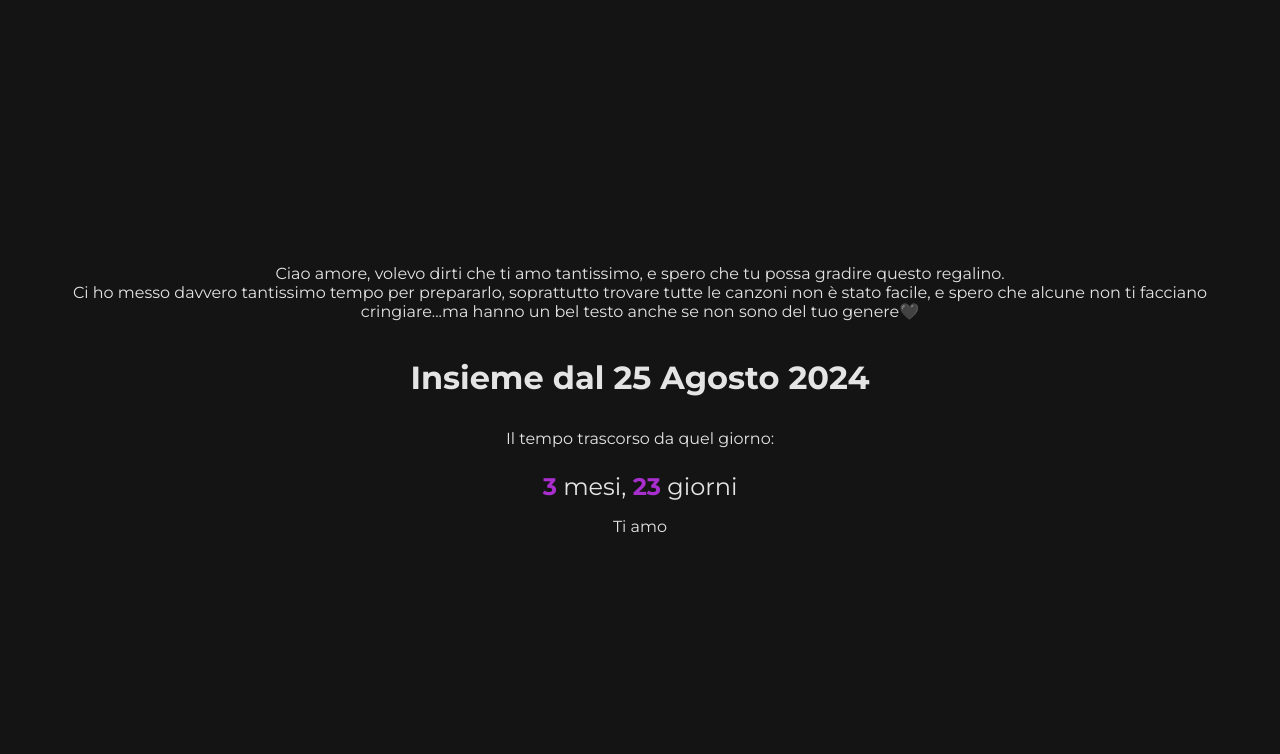
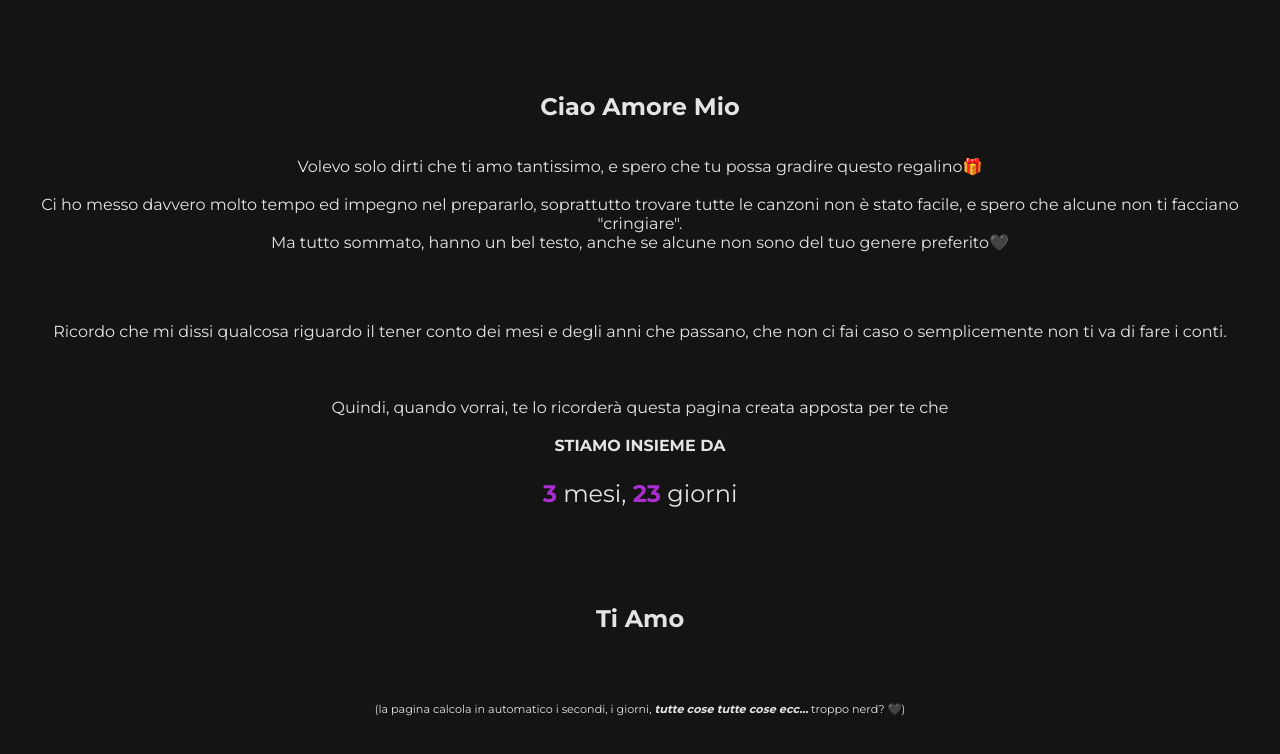
Before and after one commit to sjmvne/Daphne, a plain HTML site: page index.html in a window 1280 px wide. Drawn offline with Linux system fonts and the light colour scheme.

Commit message:
Update index.html

```diff
--- a/index.html
+++ b/index.html
@@ -1,5 +1,6 @@
 <!DOCTYPE html>
 <html lang="it">
+
 <head>
     <meta charset="UTF-8">
     <meta name="viewport" content="width=device-width, initial-scale=1.0">
@@ -34,20 +35,30 @@
             color: #a82ecd;
         }
 
-        p{
+        p {
             padding-left: 20px;
             padding-right: 20px;
         }
     </style>
     <link href="https://fonts.googleapis.com/css2?family=Montserrat:wght@400;700&display=swap" rel="stylesheet">
 </head>
+
 <body>
-    <p>Ciao amore, volevo dirti che ti amo tantissimo, e spero che tu possa gradire questo regalino.
-    <br>Ci ho messo davvero tantissimo tempo per prepararlo, soprattutto trovare tutte le canzoni non è stato facile, e spero che alcune non ti facciano cringiare...ma hanno un bel testo anche se non sono del tuo genere🖤</p>
-    <h1>Insieme dal 25 Agosto 2024</h1>
-    <p>Il tempo trascorso da quel giorno:</p>
+    <h2>Ciao Amore Mio</h2>
+    <p>Volevo solo dirti che ti amo tantissimo, e spero che tu possa gradire questo regalino🎁<br>
+        <br>Ci ho messo davvero molto tempo ed impegno nel prepararlo, soprattutto trovare tutte le canzoni non è stato
+        facile, e
+        spero che alcune non ti facciano "cringiare". <br>Ma tutto sommato, hanno un bel testo, anche se alcune non sono del
+        tuo genere preferito🖤<br><br><br>
+    </p>
+
+    <p>Ricordo che mi dissi qualcosa riguardo il tener conto dei mesi e degli anni che passano, che non ci fai caso o
+        semplicemente non ti va di fare i conti.<br><br><br><br>Quindi, quando vorrai, te lo ricorderà questa pagina creata
+        apposta per te che<br><br><b>STIAMO INSIEME DA</b></p>
     <div id="timer">Caricamento...</div>
-    <p>Ti amo</p>
+    <br><br><br><br>
+    <h2>Ti Amo</h2><br><br>
+    <p style="font-size:0.7rem;">(la pagina calcola in automatico i secondi, i giorni, <i><b>tutte cose tutte cose ecc...</b></i> troppo nerd? 🖤)</p>
 
     <script>
         function updateTimer() {
@@ -70,4 +81,5 @@
         setInterval(updateTimer, 1000 * 60 * 60 * 24); // Aggiorna ogni giorno
     </script>
 </body>
+
 </html>
```
